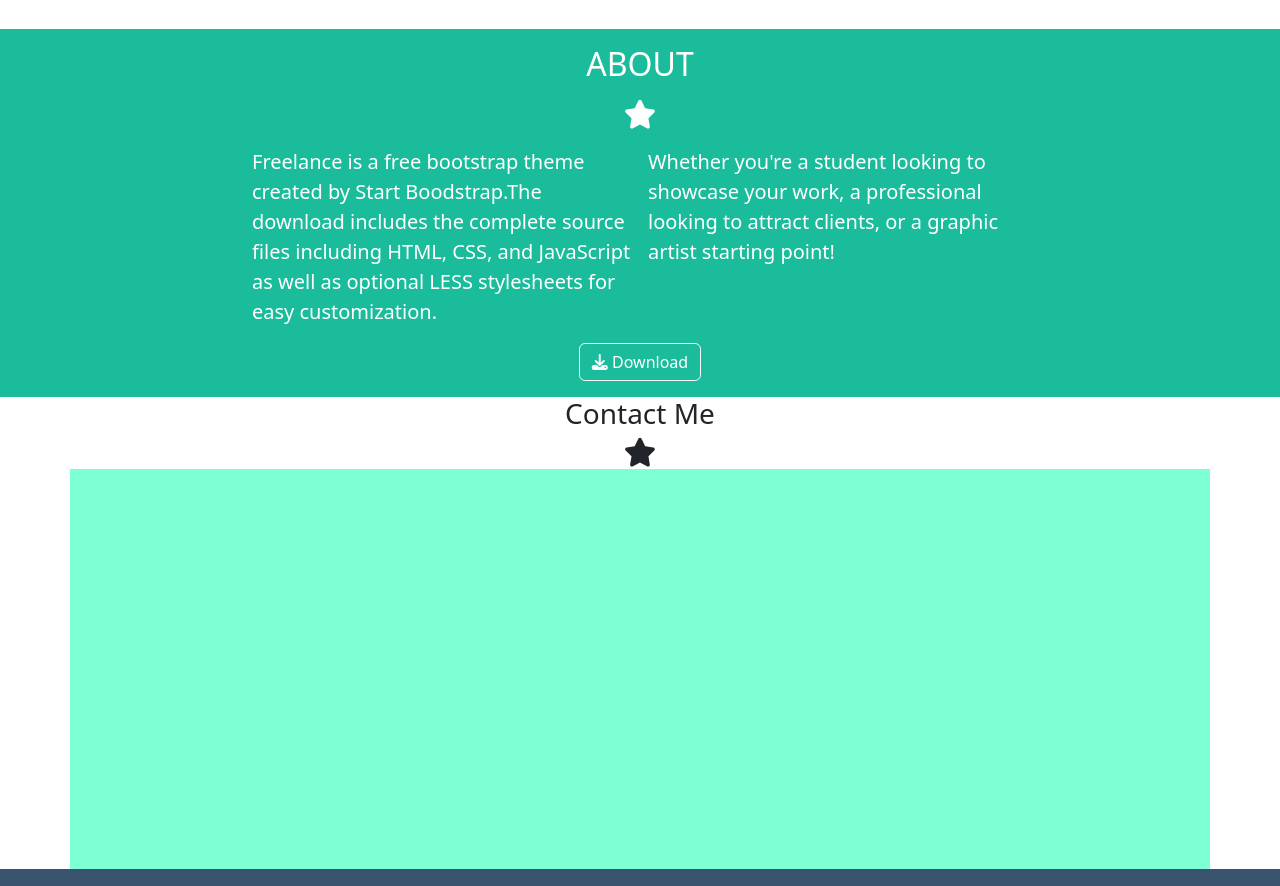
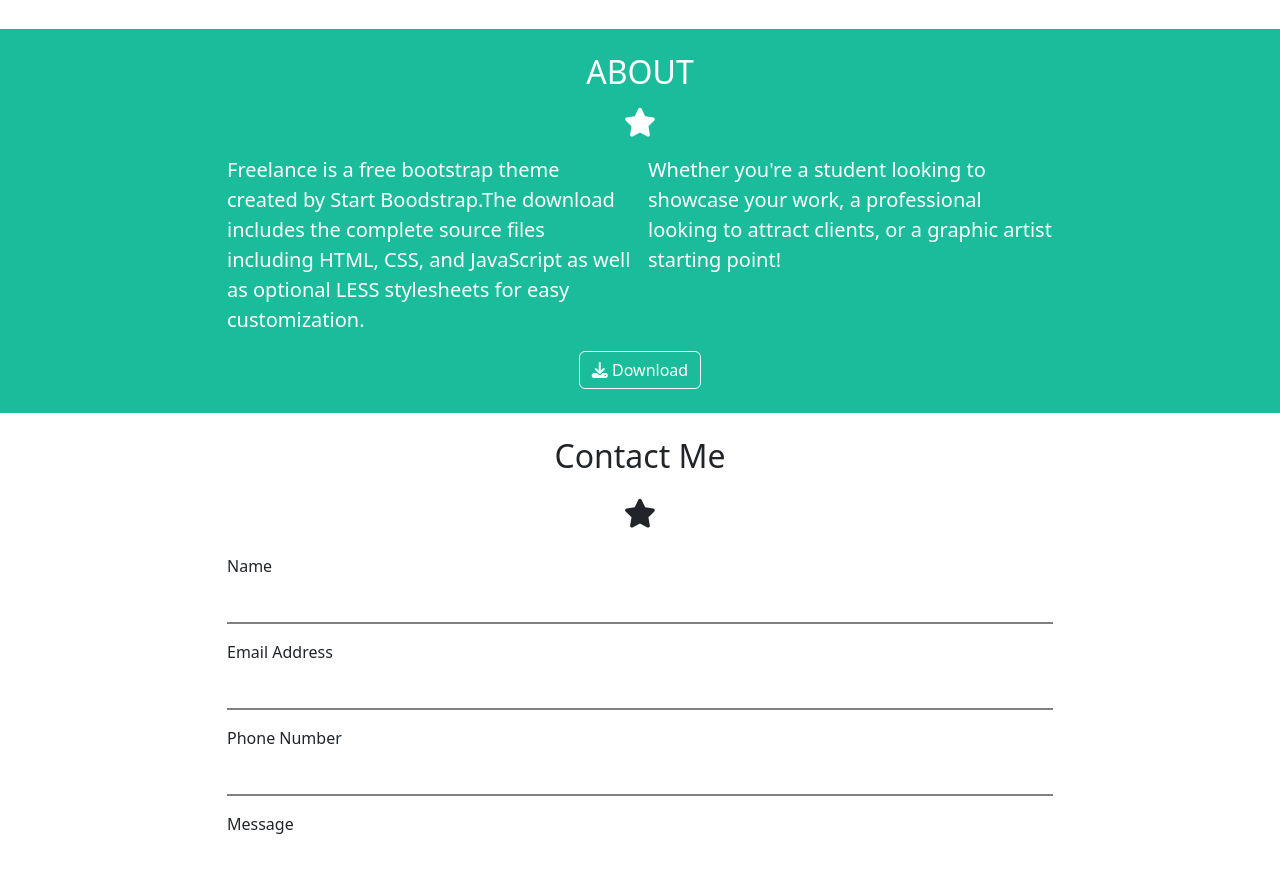
Before and after one commit to Robertarezza/html-css-bootstrap-freelancer, a plain HTML site: page index.html in a window 1280 px wide. Shown: the part 1107-1993 px from the top of the page. Drawn offline with nearby package versions, Linux system fonts and the light colour scheme.

Commit message:
add: stile section contact

```diff
--- a/css/style.css
+++ b/css/style.css
@@ -116,16 +116,24 @@ a{
 
 @media screen and (min-width: 992px) {
     .ms_cont-about{
-        max-width: 800px;
+        max-width: 850px;
    }
 }
 
 /* section CONTACT */
+
+
 .ms_col-contact{
-    background-color: aquamarine;
-    height: 400px;
+    border-radius: 0;
+    border-top: 0;
+    border-left: 0;
+    border-right: 0;
+    border-bottom: 2px solid gray;
 }
 
+.ms_btn{
+    background-color:  #1abc9c;;
+}
 
 
 /* section LOCATION */
--- a/index.html
+++ b/index.html
@@ -119,7 +119,7 @@
 
         <!-- ABOUT -->
 
-        <section class="ms_about py-3 text-white">
+        <section class="ms_about py-4 text-white">
             <div class= "container ms_cont-about">
                 <h2 class="text-uppercase pb-2">About</h2>
                 <i class="fa-solid fa-star"></i>
@@ -141,13 +141,32 @@
         <!-- /ABOUT -->
 
         <!-- contact -->
-        <section class="ms_contact">
-            <div class="container text-center">
-                <h3>Contact Me</h3>
+        <section class="ms_contact py-4">
+            <div class="container  ms_cont-about text-center">
+                <h2 class="pb-3">Contact Me</h2>
                 <i class="fa-solid fa-star"></i>
-                <div class="row ms_col-contact">
+
+                <div class="row text-start py-4">
                     <div class="col-12">
-
+                        <div class="mb-3  ">
+                            <label for="Name" class="form-label">Name</label>
+                            <input type="text" class="form-control ms_col-contact" id="Name">
+                          </div>
+                          <div class="mb-3  ">
+                            <label for="Email" class="form-label">Email Address</label>
+                            <input type="email" class="form-control ms_col-contact" id="Email">
+                          </div>
+                          <div class="mb-3  ">
+                            <label for="Phone" class="form-label">Phone Number</label>
+                            <input type="number" class="form-control ms_col-contact" id="Phone">
+                          </div>
+                          <div class="mb-3">
+                            <label for="message" class="form-label">Message</label>
+                            <textarea class="form-control ms_col-contact" id="message" rows="3"></textarea>
+                          </div>
+                          <button type="button" class="btn ms_btn">
+                            <a href="" >Send</a>
+                        </button>
                     </div>
 
                 </div>
```
